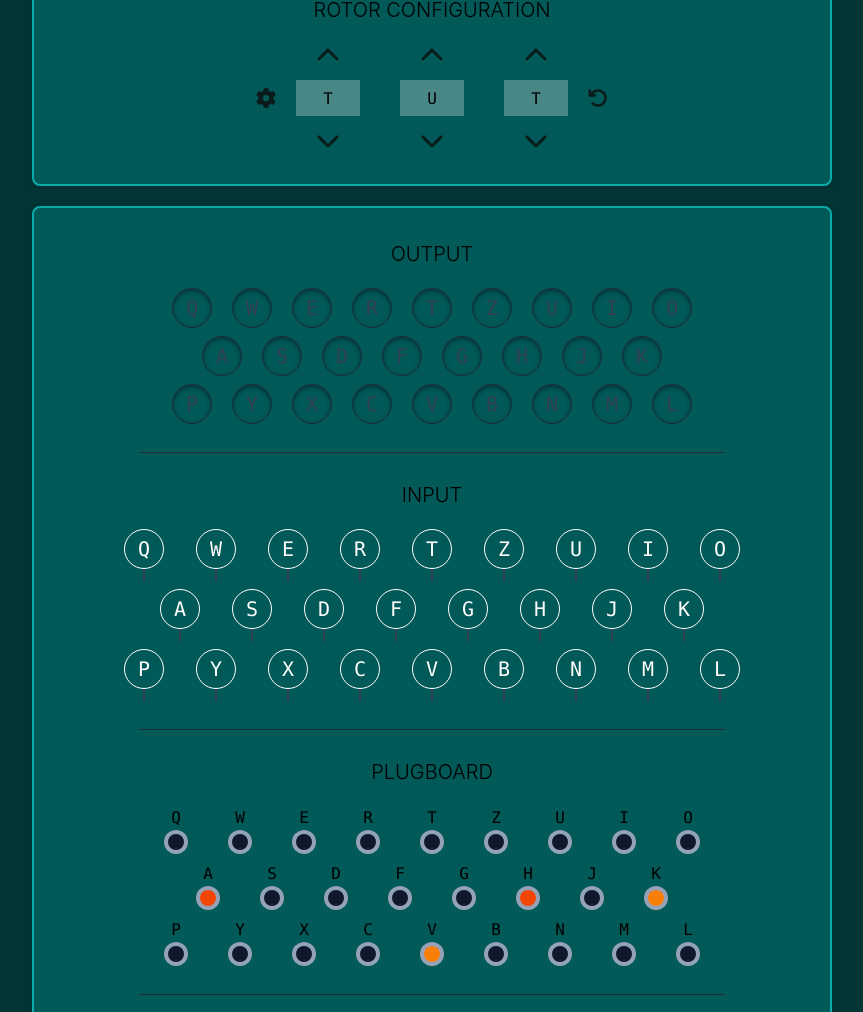
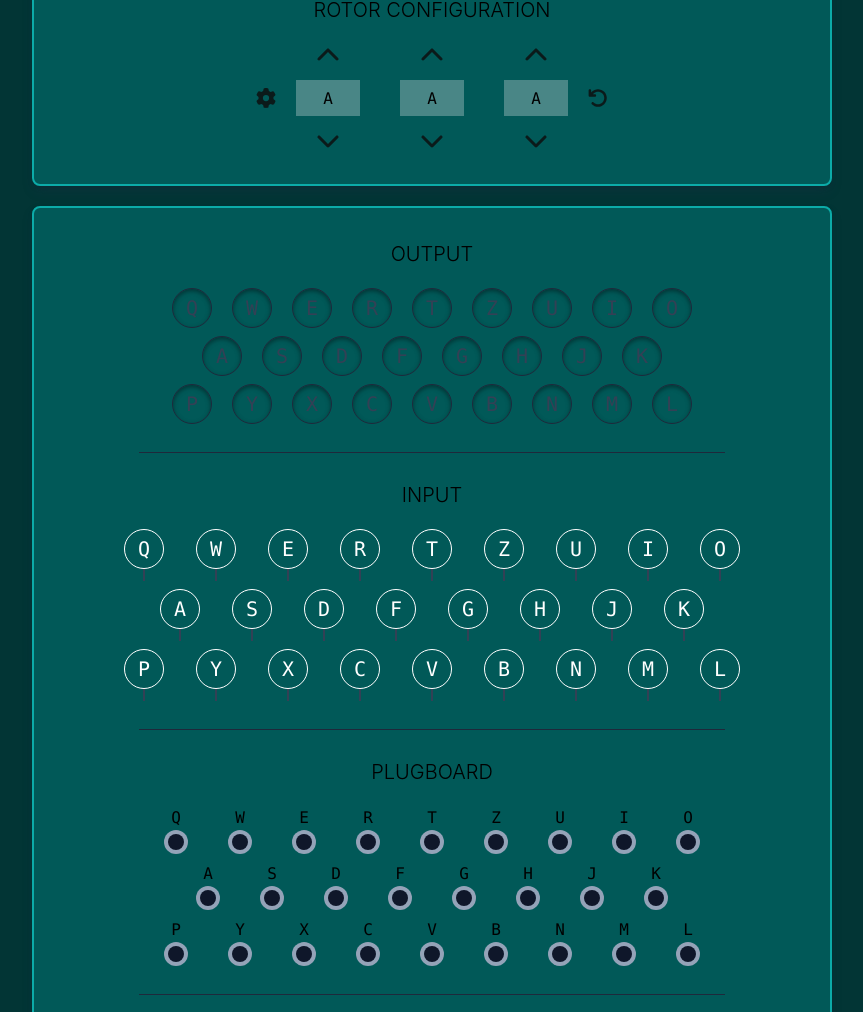
Before and after one commit to kecioch/enigma, a React (Create React App) app: page / in a window 1280 px wide. Shown: the part 158-1170 px from the top of the page, without its empty margins (208-1071 px from the left). Built offline with nearby package versions, Linux system fonts and the light colour scheme; the HTML template or start-up script is replaced by a standard one.

Commit message:
Finished Plugboard functionality

```diff
--- a/src/components/EnigmaContainer.tsx
+++ b/src/components/EnigmaContainer.tsx
@@ -15,9 +15,9 @@ import {
 } from "../services/enigma/constants";
 import { useEnigma } from "../hooks/useEnigma";
 
-const rotorConfigA: RotorConfig = { wiring: wiringA, notch: 22, startPos: 19 };
-const rotorConfigB: RotorConfig = { wiring: wiringB, notch: 16, startPos: 20 };
-const rotorConfigC: RotorConfig = { wiring: wiringC, notch: 5, startPos: 19 };
+const rotorConfigA: RotorConfig = { wiring: wiringA, notch: 22, startPos: 0 };
+const rotorConfigB: RotorConfig = { wiring: wiringB, notch: 16, startPos: 0 };
+const rotorConfigC: RotorConfig = { wiring: wiringC, notch: 5, startPos: 0 };
 const reflectorConfig = wiringRev;
 
 const EnigmaContainer = () => {
--- a/src/components/Plugboard/Plugboard.tsx
+++ b/src/components/Plugboard/Plugboard.tsx
@@ -1,33 +1,19 @@
 import React from "react";
 import { KEY_LAYOUT } from "../../constants/EnigmaLayout";
 import Plug from "./Plug";
-import { COLOR_PALETTE } from "../../constants/Colors";
-
-interface WiringColor {
-  connected: string[];
-  colorCode: string;
-}
+import { PlugConfig } from "../../hooks/useEnigma";
 
 interface Props {
-  wiring: Map<string, string>;
+  wiring: PlugConfig[];
   onPress: (char: string) => void;
   className?: string;
 }
 
 const Plugboard = ({ wiring, onPress, className }: Props) => {
-  const colorsAvail = [...COLOR_PALETTE];
-  const wiringColor: WiringColor[] = [];
-
-  // Create color wiring array
-  wiring.forEach((val, key) => {
-    const color = colorsAvail.splice(0, 1).join();
-    wiringColor.push({ connected: [val, key], colorCode: color });
-  });
-
   const plugRows = KEY_LAYOUT.map((row, i) => (
     <div key={i} className="flex flex-row justify-center gap-4 sm:gap-10">
       {row.map((key) => {
-        const wiringEl = wiringColor.find((el) => el.connected.includes(key));
+        const wiringEl = wiring.find((el) => el.connected.includes(key));
         return (
           <Plug
             key={key}
--- a/src/components/Rotors/Rotors.tsx
+++ b/src/components/Rotors/Rotors.tsx
@@ -20,7 +20,7 @@ const Rotors = ({ positions, onIncrement, onDecrement, onReset }: Props) => {
             icon={faGear}
             title="Configure rotor settings"
             iconClassName="w-5 h-5"
-            onClick={() => {}}
+            onClick={() => {alert("To be implemented")}}
           />
         </div>
         <Rotor
--- a/src/hooks/useEnigma.ts
+++ b/src/hooks/useEnigma.ts
@@ -2,17 +2,23 @@ import { useEffect, useRef, useState } from "react";
 import { Enigma } from "../services/enigma/enigma";
 import { RotorConfig } from "../services/enigma/rotor";
 import { ALPHABET } from "../services/enigma/constants";
+import { COLOR_PALETTE } from "../constants/Colors";
 
 export type RotorPositions = { posA: number; posB: number; posC: number };
 
 export type RotorSelection = "A" | "B" | "C";
+
+export interface PlugConfig {
+  connected: string[];
+  colorCode: string;
+}
 
 interface UseEnigmaReturn {
   inputText: string;
   outputText: string;
   outputLight: string;
   rotorPositions: RotorPositions;
-  plugboard: Map<string, string>;
+  plugboard: PlugConfig[];
   handleRotorIncrement: (rotor: RotorSelection) => void;
   handleRotorDecrement: (rotor: RotorSelection) => void;
   handleChangeInput: (char: string) => void;
@@ -38,23 +44,26 @@ export const useEnigma = (config: Config): UseEnigmaReturn => {
     posB: config.rotorConfigB.startPos ?? 0,
     posC: config.rotorConfigC.startPos ?? 0,
   });
-  const [plugboard, setPlugboard] = useState<Map<string, string>>(
-    new Map([
-      ["A", "H"],
-      ["K", "V"],
-    ])
-  );
+  const [plugboard, setPlugboard] = useState<PlugConfig[]>([]);
   let enigma = useRef<Enigma>();
   let lastPressedPlug = useRef<string>("");
+  const colorsAvail = useRef([...COLOR_PALETTE]);
 
   // Init enigma and update on changes
   useEffect(() => {
+    // Create plugboard map based on PlugConfig state
+    const plugboardConfig = new Map<string, string>();
+    plugboard.forEach((con) =>
+      plugboardConfig.set(con.connected[0], con.connected[1])
+    );
+
+    // Create Enigma
     enigma.current = new Enigma(
       { ...config.rotorConfigA, startPos: rotorPositions.posA },
       { ...config.rotorConfigB, startPos: rotorPositions.posB },
       { ...config.rotorConfigC, startPos: rotorPositions.posC },
       config.reflectorConfig,
-      plugboard
+      plugboardConfig
     );
   }, [rotorPositions, config, plugboard]);
 
@@ -129,50 +138,44 @@ export const useEnigma = (config: Config): UseEnigmaReturn => {
     }
   };
 
-  const removePlug = (key: string) => {
+  const removePlug = (index: number) => {
     lastPressedPlug.current = "";
     setPlugboard((prev) => {
-      const newPlugboard = new Map(prev);
-      newPlugboard.delete(key);
+      // Make color of deleted connection available again
+      colorsAvail.current.push(prev[index].colorCode);
+      // Delete connection
+      const newPlugboard = [...prev];
+      newPlugboard.splice(index, 1);
       return newPlugboard;
     });
   };
 
-  const addPlug = (key: string, value: string) => {
+  const addPlug = (connections: string[]) => {
     lastPressedPlug.current = "";
-    setPlugboard((prev) => {
-      const newPlugboard = new Map(prev);
-      newPlugboard.set(key, value);
-      console.log(prev);
-      console.log(newPlugboard);
-      return newPlugboard;
-    });
+    const color = colorsAvail.current.splice(0, 1).join();
+    setPlugboard((prev) => [
+      ...prev,
+      { connected: connections, colorCode: color },
+    ]);
   };
 
   const handlePressPlug = (char: string) => {
-    console.log(char);
     let found = false;
 
     // Find whether plug is already connected
-    // Search as key
-    if (plugboard.has(char)) {
-      found = true;
-      removePlug(char);
+    plugboard.forEach((con, i) => {
+      if (con.connected.includes(char)) {
+        found = true;
+        removePlug(i);
+        return;
+      }
+    });
+
+    // Update last pressed plug and check whether a new connection is established
+    if (found) return;
+    if (lastPressedPlug.current !== "" && lastPressedPlug.current !== char) {
+      addPlug([lastPressedPlug.current, char]);
     } else {
-      // Search as value
-      for (let [key, value] of plugboard.entries()) {
-        if (value === char) {
-          found = true;
-          removePlug(key);
-          break;
-        }
-      }
-    }
-
-    if (!found && lastPressedPlug.current !== "") {
-      addPlug(lastPressedPlug.current, char);
-      //   lastPressedPlug.current = "";
-    } else if (!found && lastPressedPlug.current === "") {
       lastPressedPlug.current = char;
     }
   };
```
